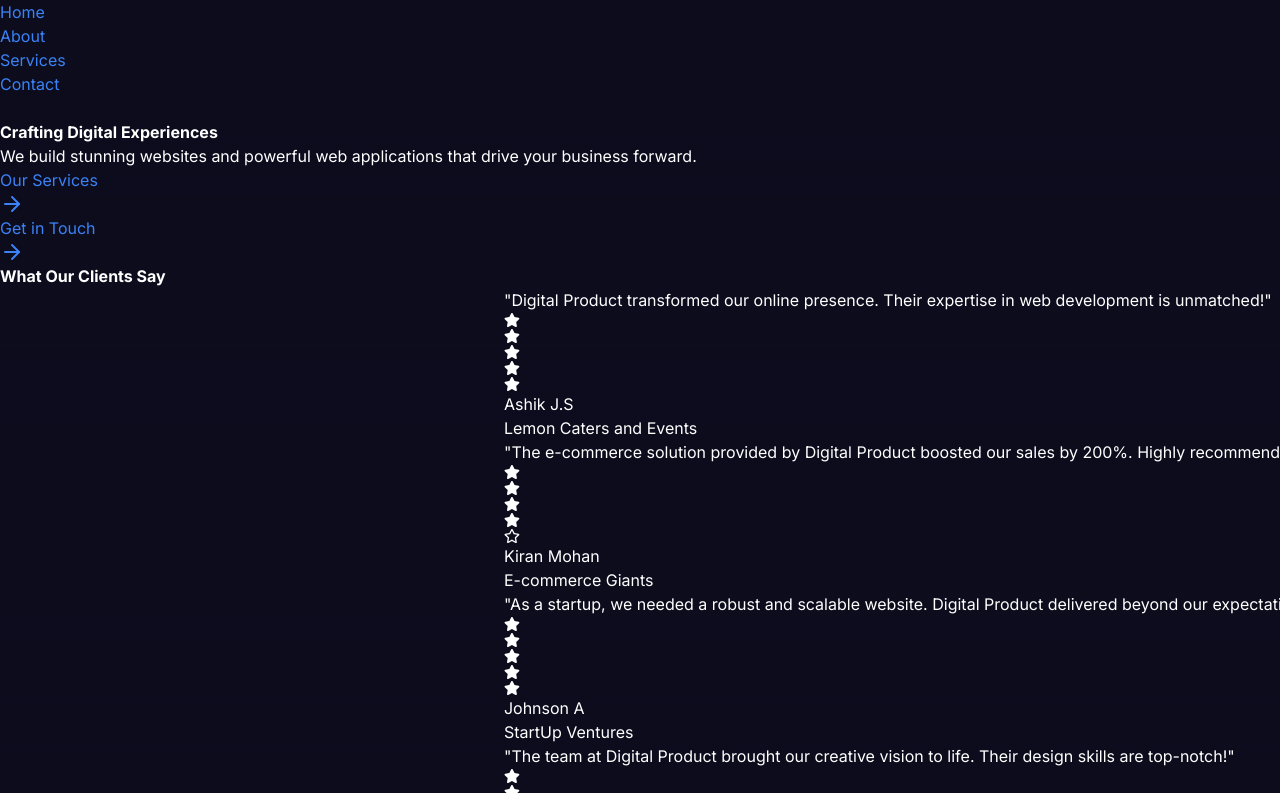
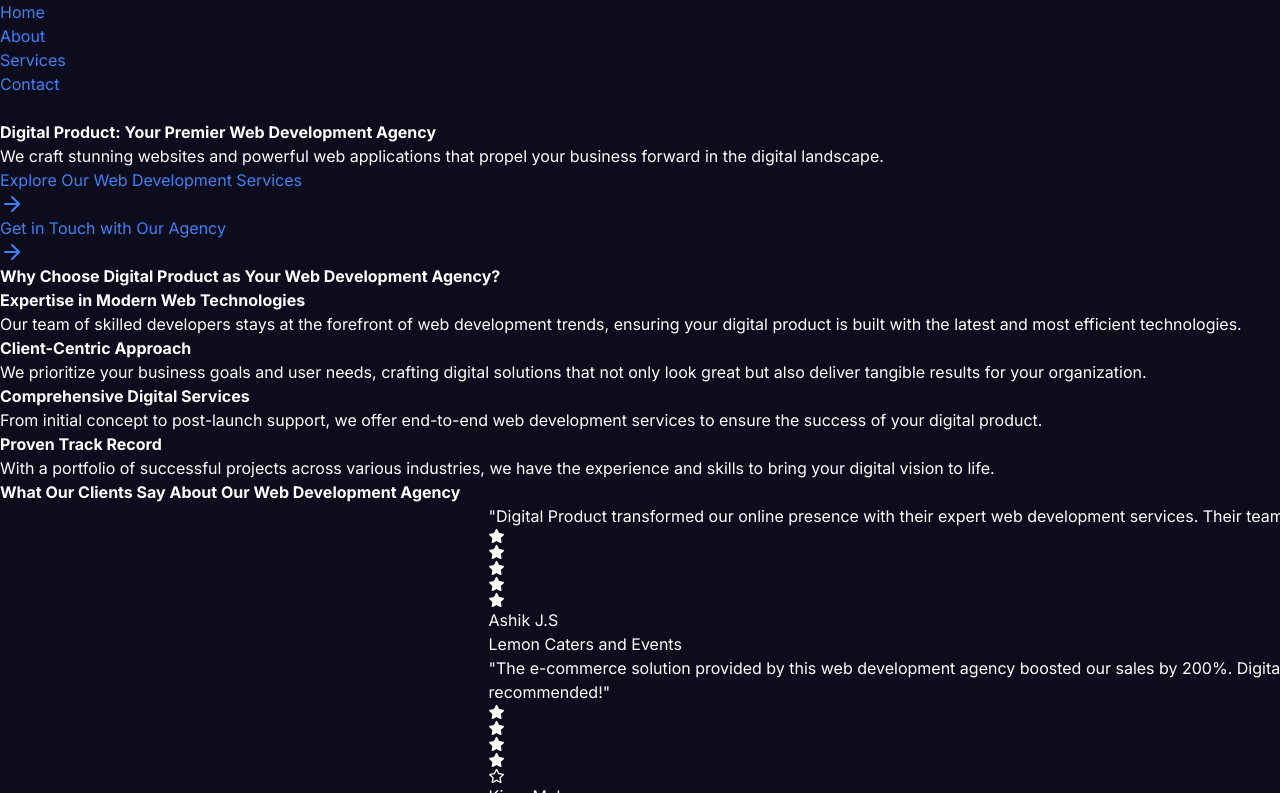
Before and after one commit to Adarsh-oo7/digital-product, a Next.js app: page / in a window 1280 px wide. Shown: the part 867-1660 px from the top of the page. Built offline with nearby package versions, Linux system fonts and the light colour scheme.

Commit message:
working with this

```diff
--- a/src/app/layout.tsx
+++ b/src/app/layout.tsx
@@ -4,12 +4,16 @@ import AnimatedSky from '../components/AnimatedSky'
 import Navbar from '../components/Navbar'
 import Footer from '../components/Footer'
 import SocialButtons from '../components/SocialButtons'
+import Script from "next/script"
+
 
 const inter = Inter({ subsets: ['latin'] })
 
 export const metadata = {
-  title: 'Digital Product - Web Development Agency',
-  description: 'Professional web development services for modern businesses',
+  title: "Digital Product | Web Development Agency",
+  description:
+    "Digital Product is a leading web development agency specializing in custom websites, e-commerce solutions, and SEO optimization. Transform your online presence with our expert team.",
+  keywords: "digital product, web development agency, custom websites, e-commerce solutions, SEO optimization",
 }
 
 export default function RootLayout({
@@ -19,6 +23,11 @@ export default function RootLayout({
 }) {
   return (
     <html lang="en">
+            <head>
+        <meta name="viewport" content="width=device-width, initial-scale=1" />
+        <meta name="robots" content="index, follow" />
+        <link rel="canonical" href="https://www.digitalproduct.com" />
+      </head>
       <body className={`${inter.className} bg-gray-900 text-white flex flex-col min-h-screen`}>
         <AnimatedSky />
         <Navbar />
@@ -27,6 +36,18 @@ export default function RootLayout({
         </main>
         <Footer />
         <SocialButtons />
+        <Script id="schema-script" type="application/ld+json">
+          {`
+            {
+              "@context": "https://schema.org",
+              "@type": "WebSite",
+              "name": "Digital Product",
+              "alternateName": "Digital Product Web Development Agency",
+              "url": "https://www.digitalproduct.com",
+              "description": "Digital Product is a leading web development agency specializing in custom websites, e-commerce solutions, and SEO optimization."
+            }
+          `}
+        </Script>
       </body>
     </html>
   )
--- a/src/app/page.tsx
+++ b/src/app/page.tsx
@@ -2,7 +2,9 @@
 
 import { motion } from 'framer-motion'
 import Link from 'next/link'
-import { ArrowRight } from 'lucide-react'
+// import { ArrowRight } from 'lucide-react'
+import Image from "next/image"
+import { ArrowRight, Code, ShoppingCart, Search } from "lucide-react"
 import AnimatedReviews from '../components/AnimatedReviews'
 
 
@@ -10,14 +12,14 @@ export default function Home() {
   return (
     <div className="min-h-screen flex flex-col">
 
-    <div className="min-h-screen flex flex-col justify-center items-center text-center px-4">
+<div className="flex-grow flex flex-col justify-center items-center text-center px-4 py-16">
         <motion.h1
           className="text-5xl md:text-7xl font-bold mb-6"
           initial={{ opacity: 0, y: -50 }}
           animate={{ opacity: 1, y: 0 }}
           transition={{ duration: 0.8 }}
         >
-        Crafting Digital Experiences
+          Digital Product: Your Premier Web Development Agency
         </motion.h1>
         <motion.p
           className="text-xl md:text-2xl mb-12 max-w-2xl"
@@ -25,7 +27,8 @@ export default function Home() {
           animate={{ opacity: 1, y: 0 }}
           transition={{ duration: 0.8, delay: 0.2 }}
         >
-        We build stunning websites and powerful web applications that drive your business forward.
+          We craft stunning websites and powerful web applications that propel your business forward in the digital
+          landscape.
         </motion.p>
         <motion.div
           className="flex flex-col md:flex-row space-y-4 md:space-y-0 md:space-x-4"
@@ -33,12 +36,18 @@ export default function Home() {
           animate={{ opacity: 1 }}
           transition={{ duration: 0.8, delay: 0.4 }}
         >
-        <Link href="/services" className="bg-blue-600 hover:bg-blue-700 text-white font-bold py-3 px-6 rounded-full transition-colors flex items-center justify-center">
-          Our Services
+          <Link
+            href="/services"
+            className="bg-blue-600 hover:bg-blue-700 text-white font-bold py-3 px-6 rounded-full transition-colors flex items-center justify-center"
+          >
+            Explore Our Web Development Services
             <ArrowRight className="ml-2 h-5 w-5" />
           </Link>
-        <Link href="/contact" className="bg-transparent border-2 border-white hover:bg-white hover:text-gray-900 text-white font-bold py-3 px-6 rounded-full transition-colors flex items-center justify-center">
-          Get in Touch
+          <Link
+            href="/contact"
+            className="bg-transparent border-2 border-white hover:bg-white hover:text-gray-900 text-white font-bold py-3 px-6 rounded-full transition-colors flex items-center justify-center"
+          >
+            Get in Touch with Our Agency
             <ArrowRight className="ml-2 h-5 w-5" />
           </Link>
         </motion.div>
@@ -66,8 +75,62 @@ export default function Home() {
       <p className="text-gray-300">Boost your online visibility and attract more customers.</p>
     </div>
   </motion.div> */}
+   <section className="bg-gray-800 py-16 px-4">
+        <div className="max-w-4xl mx-auto">
+          <h2 className="text-3xl font-bold mb-8 text-center">
+            Why Choose Digital Product as Your Web Development Agency?
+          </h2>
+          <div className="grid md:grid-cols-2 gap-8">
+            <div>
+              <h3 className="text-xl font-semibold mb-4">Expertise in Modern Web Technologies</h3>
+              <p>
+                Our team of skilled developers stays at the forefront of web development trends, ensuring your digital
+                product is built with the latest and most efficient technologies.
+              </p>
+            </div>
+            <div>
+              <h3 className="text-xl font-semibold mb-4">Client-Centric Approach</h3>
+              <p>
+                We prioritize your business goals and user needs, crafting digital solutions that not only look great
+                but also deliver tangible results for your organization.
+              </p>
+            </div>
+            <div>
+              <h3 className="text-xl font-semibold mb-4">Comprehensive Digital Services</h3>
+              <p>
+                From initial concept to post-launch support, we offer end-to-end web development services to ensure the
+                success of your digital product.
+              </p>
+            </div>
+            <div>
+              <h3 className="text-xl font-semibold mb-4">Proven Track Record</h3>
+              <p>
+                With a portfolio of successful projects across various industries, we have the experience and skills to
+                bring your digital vision to life.
+              </p>
+            </div>
+          </div>
+        </div>
+      </section>
+
 
   <AnimatedReviews />
+  <section className="py-16 px-4">
+        <div className="max-w-4xl mx-auto text-center">
+          <h2 className="text-3xl font-bold mb-8">Ready to Transform Your Online Presence?</h2>
+          <p className="text-xl mb-8">
+            Partner with Digital Product, your trusted web development agency, and let's create a digital product that
+            sets you apart from the competition.
+          </p>
+          <Link
+            href="/contact"
+            className="bg-blue-600 hover:bg-blue-700 text-white font-bold py-3 px-6 rounded-full transition-colors inline-flex items-center"
+          >
+            Start Your Web Development Project
+            <ArrowRight className="ml-2 h-5 w-5" />
+          </Link>
+        </div>
+      </section>
   </div>
   )
 }
--- a/src/components/AnimatedReviews.tsx
+++ b/src/components/AnimatedReviews.tsx
@@ -18,7 +18,7 @@ const reviews: Review[] = [
     id: 1,
     name: "Ashik J.S",
     company: "Lemon Caters and Events",
-    content: "Digital Product transformed our online presence. Their expertise in web development is unmatched!",
+    content: "Digital Product transformed our online presence with their expert web development services. Their team's skills in creating custom digital products are unmatched!",
     rating:4.3
 
   },
@@ -26,14 +26,14 @@ const reviews: Review[] = [
     id: 2,
     name: "Kiran Mohan",
     company: "E-commerce Giants",
-    content: "The e-commerce solution provided by Digital Product boosted our sales by 200%. Highly recommended!",
+    content: "The e-commerce solution provided by this web development agency boosted our sales by 200%. Digital Product's expertise in creating powerful online stores is highly recommended!",
     rating:4
   },
   {
     id: 3,
     name: "Johnson A",
     company: "StartUp Ventures",
-    content: "As a startup, we needed a robust and scalable website. Digital Product delivered beyond our expectations.",
+    content: "As a startup, we needed a robust and scalable website. Digital Product delivered beyond our expectations, showcasing their prowess as a top-tier web development agency.",
     rating:5
 
   },
@@ -41,7 +41,7 @@ const reviews: Review[] = [
     id: 4,
     name: "Gautam Raj",
     company: "Creative Studios",
-    content: "The team at Digital Product brought our creative vision to life. Their design skills are top-notch!",
+    content: "The team at Digital Product brought our creative vision to life. Their web development skills and design expertise are truly top-notch!",
     rating:5
 
 
@@ -50,7 +50,7 @@ const reviews: Review[] = [
     id: 5,
     name: "Ishaan R.N",
     company: "Global Solutions",
-    content: "Digital Product's SEO strategies significantly improved our online visibility. Great results!",
+    content: "Digital Product's SEO strategies significantly improved our online visibility. Their comprehensive approach to web development and digital marketing delivered great results!",
     rating:4.5
 
   }
@@ -72,7 +72,7 @@ const AnimatedReviews = () => {
   return (
     <div ref={containerRef} className="w-full overflow-hidden  py-12">
     <h2 className="text-3xl font-bold text-center mb-8 text-white">
-      What Our Clients Say
+    What Our Clients Say About Our Web Development Agency
     </h2>
     <motion.div
       className="flex space-x-8 whitespace-nowrap"
```
Lines whose indentation alone changed are shown as unchanged.
